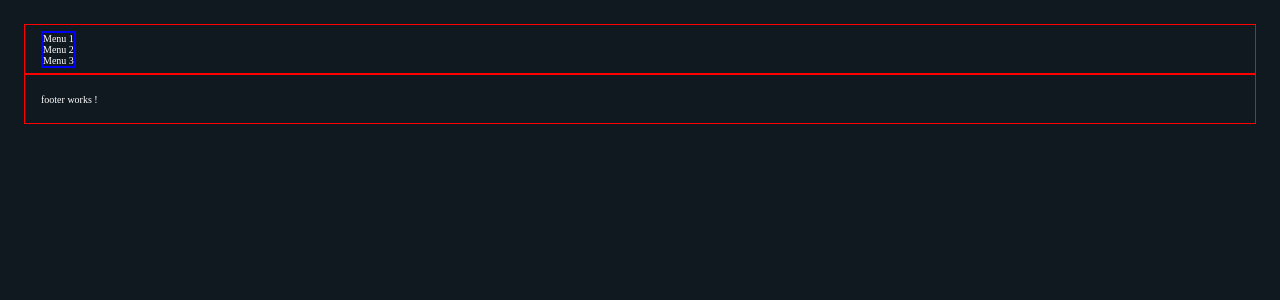
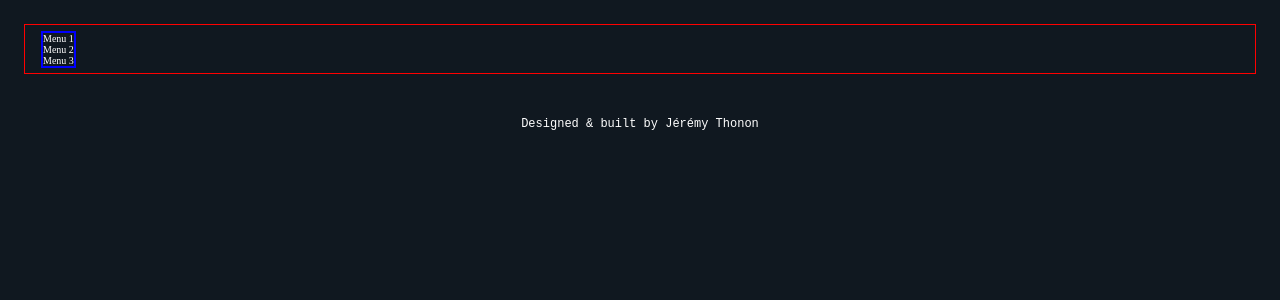
Before and after one commit to JeremyThonon/portfolio, an Angular app: page / in a window 1280 px wide. Shown: the top 300 px of the page. Built offline with nearby package versions, Linux system fonts and the light colour scheme.

Commit message:
feat(footer): add footer text

```diff
--- a/src/app/core/components/footer/footer.component.html
+++ b/src/app/core/components/footer/footer.component.html
@@ -1,3 +1,3 @@
-<footer>
-    <p>footer works !</p>
+<footer class="footer">
+    <p>{{ copyRight }}</p>
 </footer>
--- a/src/app/core/components/footer/footer.component.ts
+++ b/src/app/core/components/footer/footer.component.ts
@@ -3,8 +3,9 @@ import { Component } from '@angular/core';
 @Component({
   selector: 'app-footer',
   templateUrl: './footer.component.html',
-  styleUrl: './footer.component.scss'
+  styleUrl: './footer.component.scss',
 })
+
 export class FooterComponent {
-
+  copyRight: string = 'Designed & built by Jérémy Thonon'
 }
--- a/src/app/core/components/header/header.component.html
+++ b/src/app/core/components/header/header.component.html
@@ -1,4 +1,4 @@
-<header>
+<header class="header">
     <!-- <h1>Title</h1> -->
     <app-menu-mobile *ngIf="isMobile"></app-menu-mobile>
     <app-menu *ngIf="!isMobile"></app-menu>
--- a/src/app/shared/components/menus/menu-mobile/menu-mobile.component.html
+++ b/src/app/shared/components/menus/menu-mobile/menu-mobile.component.html
@@ -1,9 +1,5 @@
 <div class="menu-mobile">
-    <nav>
-        <ul>
-            <li>Menu-mobile 1</li>
-            <li>Menu-mobile 2</li>
-            <li>Menu-mobile 3</li>
-        </ul>
-    </nav>
+    <div class="menu-mobile__toggle">
+
+    </div>
 </div>
--- a/src/app/shared/components/menus/menu-mobile/menu-mobile.component.scss
+++ b/src/app/shared/components/menus/menu-mobile/menu-mobile.component.scss
@@ -2,4 +2,10 @@
     border: 2px solid blue;
     width: 100%;
     height: 100%;
+
+    &__toggle {
+        width: 3rem;
+        height: 3rem;
+        border: 1px solid red;
+    }
 }
--- a/src/sass/layout/_footer.scss
+++ b/src/sass/layout/_footer.scss
@@ -1,11 +1,14 @@
 @import '../utils/sizes';
 @import '../utils/variables';
+@import '../base/typography';
 
-footer {
+.footer {
     width: 100%;
-    height: 5rem;
+    height: 10rem;
     padding: $padding-default;
     display: flex;
     align-items: center;
-    border: 1px solid red;
+    justify-content: center;
+    font-family: $tertiary-font;
+    font-size: $size-medium;
 }
--- a/src/sass/layout/_header.scss
+++ b/src/sass/layout/_header.scss
@@ -2,6 +2,7 @@
 @import '../utils/variables';
 
 header {
+    position: relative;
     width: 100%;
     height: 5rem;
     padding: $padding-default;
```
